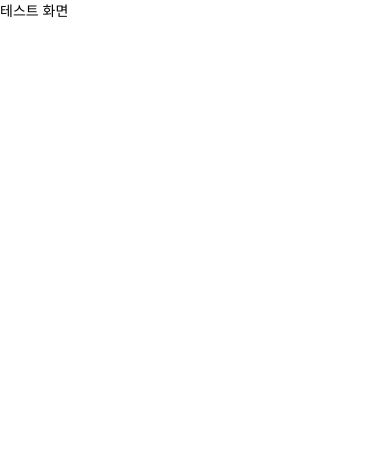
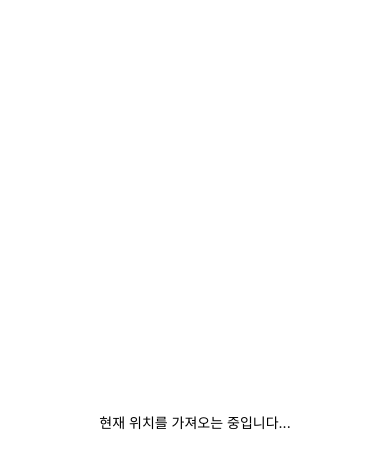
Before and after one commit to JJleem/GolfGeofencingApp, a React Native app: screen / in a window 390 px wide. Shown: the top 468 px of the page. Built offline with nearby package versions, Linux system fonts and the light colour scheme.

Commit message:
24.10.08 - 백그라운드 app 화면 추가
24.10.08 - 백그라운드 app 화면 추가

```diff
--- a/App.tsx
+++ b/App.tsx
@@ -1,11 +1,86 @@
-import React from 'react';
-import {View, Text} from 'react-native';
+import React, {useEffect, useState} from 'react';
+import {
+  View,
+  Text,
+  NativeEventEmitter,
+  NativeModules,
+  ScrollView,
+} from 'react-native';
 
-const App = () => {
+// 위치 정보 타입 정의
+interface LocationData {
+  latitude: number;
+  longitude: number;
+  accuracy: number;
+  altitude: number;
+  speed: number;
+  bearing: number;
+  provider: string;
+  time: number; // timestamp가 숫자형
+}
+
+const App: React.FC = () => {
+  const [locationInfo, setLocationInfo] = useState<string>(
+    '현재 위치를 가져오는 중입니다...',
+  );
+
+  useEffect(() => {
+    const locationEventEmitter = new NativeEventEmitter(
+      NativeModules.LocationModule,
+    );
+
+    const locationListener = locationEventEmitter.addListener(
+      'LocationUpdate',
+      (data: string) => {
+        try {
+          // JSON 문자열을 파싱하여 LocationData로 변환
+          const parsedData: LocationData = JSON.parse(data);
+
+          const {
+            latitude,
+            longitude,
+            accuracy,
+            altitude,
+            speed,
+            bearing,
+            provider,
+            time,
+          } = parsedData;
+
+          // time 값을 숫자형으로 변환 후, 날짜 형식으로 변환
+          const formattedTime = new Date(Number(time)).toLocaleString();
+
+          setLocationInfo(
+            `위도: ${latitude}\n` +
+              `경도: ${longitude}\n` +
+              `정확도: ${accuracy} m\n` +
+              `고도: ${altitude} m\n` +
+              `속도: ${speed} m/s\n` +
+              `방위각: ${bearing} 도\n` +
+              `제공자: ${provider}\n` +
+              `시간: ${formattedTime}`,
+          );
+        } catch (error) {
+          console.error('위치 정보 파싱 오류:', error);
+        }
+      },
+    );
+
+    // 컴포넌트 언마운트 시 리스너 제거
+    return () => {
+      locationListener.remove();
+    };
+  }, []);
+
   return (
-    <View>
-      <Text>테스트 화면</Text>
-    </View>
+    <ScrollView
+      contentContainerStyle={{
+        flex: 1,
+        justifyContent: 'center',
+        alignItems: 'center',
+      }}>
+      <Text>{locationInfo}</Text>
+    </ScrollView>
   );
 };
 
```
Also changed, not shown: 3 other files (tests, documents, lock files or other folders).
